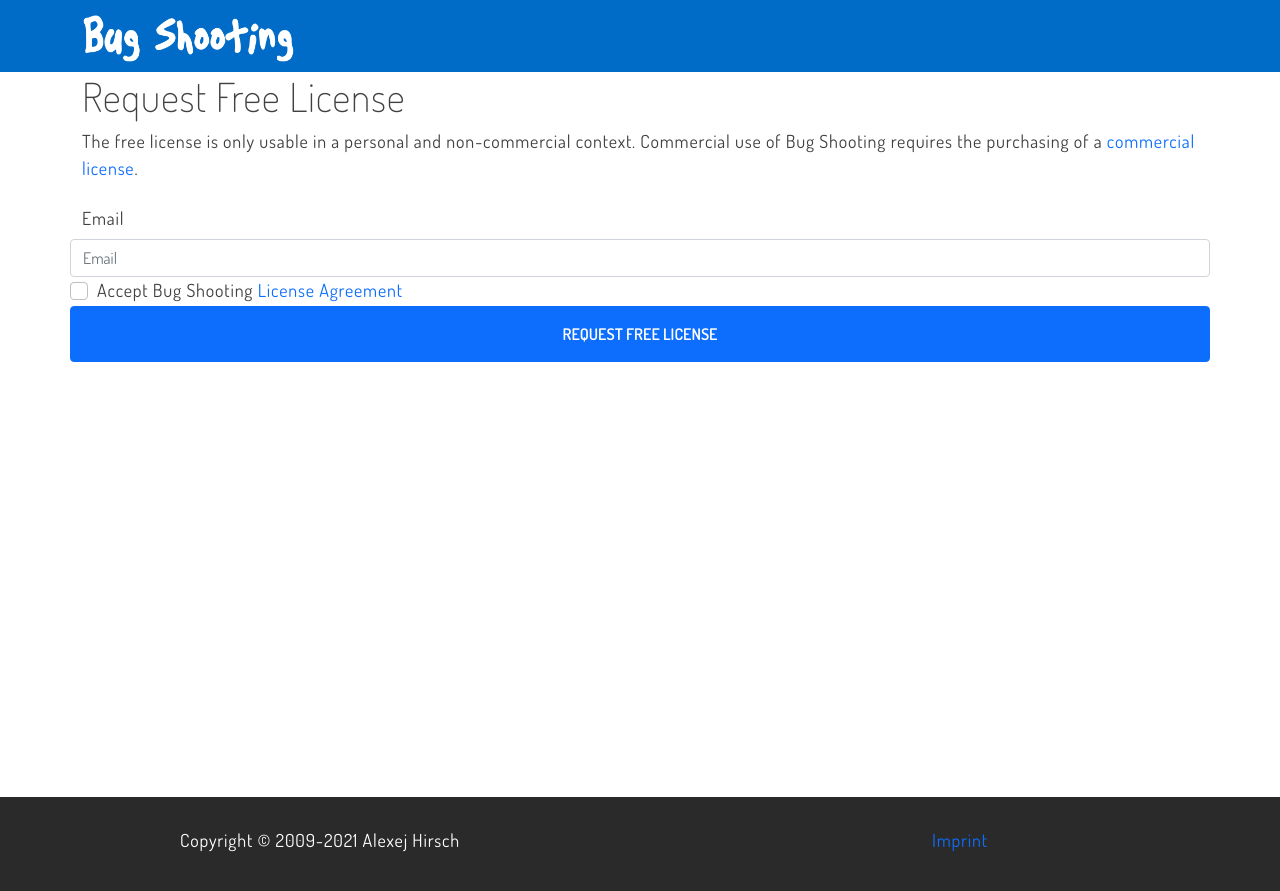
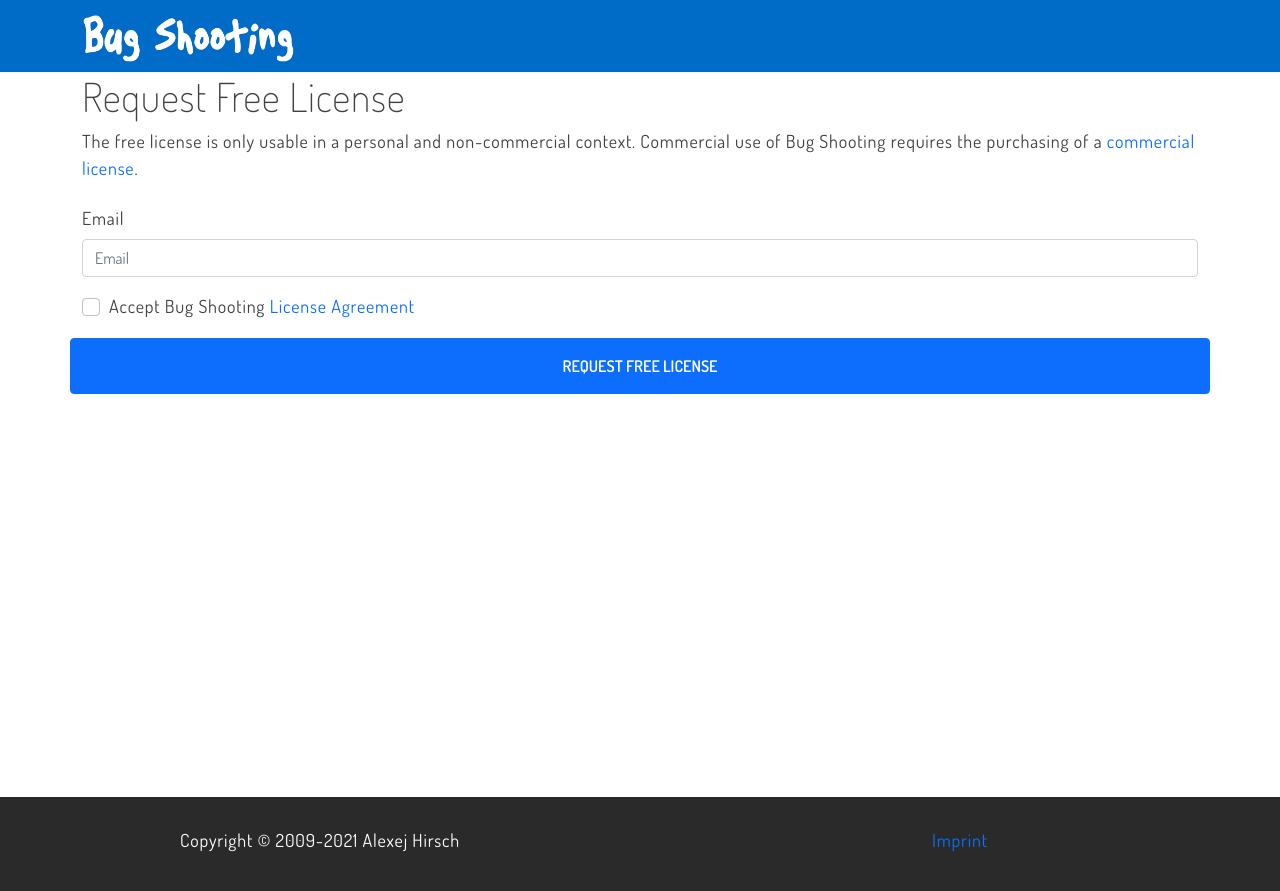
Before and after one commit to BugShooting/BugShooting.Homepage, a Jekyll site: the page built from free.md, in a window 1280 px wide. Shown: the top 891 px of the page. Built offline with Jekyll 4.4.1, drawn with Linux system fonts in a browser that asks for light colours; our own code applies the rules of GitHub Pages for plain Markdown files.

Commit message:
Update free.md

```diff
--- a/free.md
+++ b/free.md
@@ -8,20 +8,24 @@
 The free license is only usable in a personal and non-commercial context. Commercial use of Bug Shooting requires the purchasing of a [commercial license]({{ site.baseurl }}/pricing).
 
 <form method="POST" action="https://services.bugshooting.com/rest/freelicense">
-  <div class="form-group row">
-    <label for="activationfile" class="col-sm-2 col-form-label">Email</label>
-    <input class="form-control" type="email" placeholder="Email" required name="email" maxlength="100">
-  </div>
-  <div class="form-group row">
-    <div class="form-check">
-      <input class="form-check-input" type="checkbox" required name="agreement">
-      <label class="form-check-label" for="agreement">Accept Bug Shooting <a href="{{ site.baseurl }}/agreement" target="_blank">License Agreement</a></label>
+  <div class="row mb-3">
+    <div class="form-group">
+      <label for="activationfile" class="col-sm-2 col-form-label">Email</label>
+      <input class="form-control" type="email" placeholder="Email" required name="email" maxlength="100">
     </div>
   </div>
+  <div class="row mb-3">
+    <div class="form-group">
+      <div class="form-check">
+        <input class="form-check-input" type="checkbox" required name="agreement">
+        <label class="form-check-label" for="agreement">Accept Bug Shooting <a href="{{ site.baseurl }}/agreement" target="_blank">License Agreement</a></label>
+      </div>
+    </div>
+   </div>
   <input type="hidden" name="language" value="en-US">
   <input type="hidden" name="successurl" value="{{ site.url }}{{ site.baseurl }}/freesuccess">
   <input type="hidden" name="failurl" value="{{ site.url }}{{ site.baseurl }}/free">
-  <div class="form-group row">
+  <div class="row mb-3">
     <button class="btn btn-lg btn-primary btn-block" type="submit">Request Free License</button>
   </div>
 </form>
```
